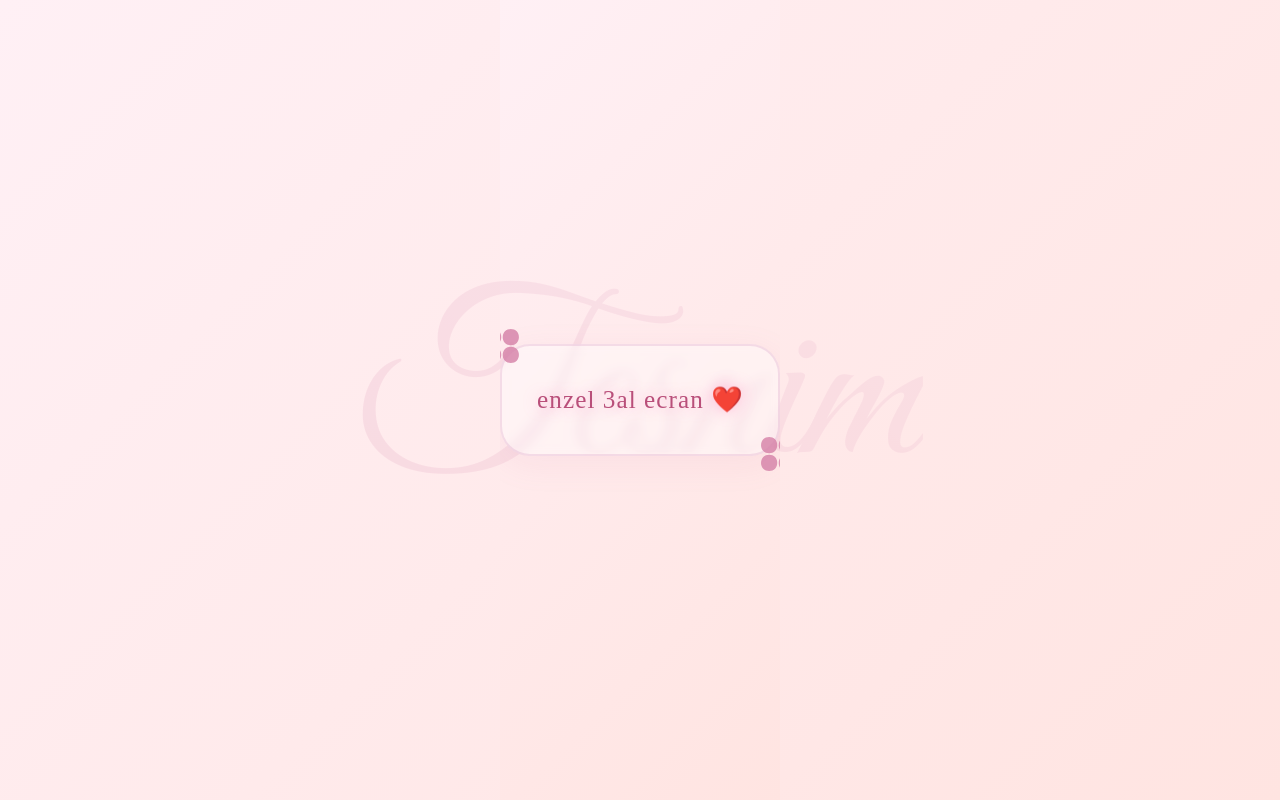
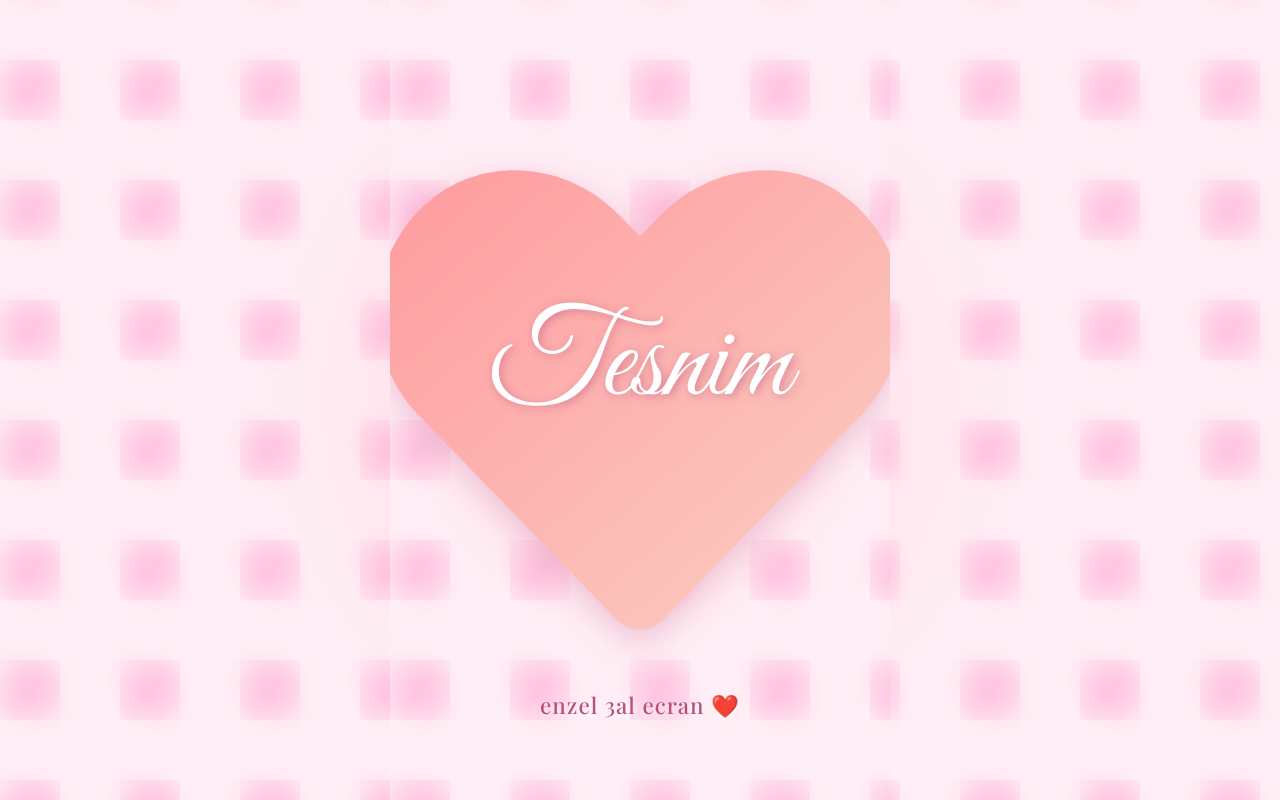
Before and after one commit to youssefkazdar/tes, a plain HTML site: page index.html in a window 1280 px wide. Drawn offline with nearby package versions, Linux system fonts and the light colour scheme; a web font is replaced by a local one.

Commit message:
Enhance index.html with new styles and animations
Updated styles and structure for improved aesthetics and functionality, including background hearts and heart animation.

```diff
--- a/index.html
+++ b/index.html
@@ -4,100 +4,96 @@
 <meta charset="UTF-8">
 <meta name="viewport" content="width=device-width, initial-scale=1.0, user-scalable=no">
 <title>For Tesnim</title>
-<link href="https://fonts.googleapis.com/css2?family=Great+Vibes&family=Playfair+Display:ital,wght@1,500&display=swap" rel="stylesheet">
+<link href="https://fonts.googleapis.com/css2?family=Great+Vibes&family=Playfair+Display:wght@500&display=swap" rel="stylesheet">
 <style>
-  /* --- 1. CORE SETUP --- */
+  /* --- 1. CORE SETUP & BACKGROUND HEARTS --- */
   html, body {
     height: 100%;
     margin: 0;
     overflow: hidden;
-    background: linear-gradient(135deg, #fff0f5 0%, #ffe4e1 100%);
+    font-family: 'Playfair Display', serif;
+    user-select: none;
+    -webkit-tap-highlight-color: transparent;
+    /* Base soft pink color */
+    background-color: #ffeef5;
+    /* CSS Trick to create a repeating heart pattern background */
+    background-image:  radial-gradient(circle at center, rgba(255,182,193, 0.4) 0%, rgba(255,255,255,0) 50%),
+                      radial-gradient(circle at 20% 80%, rgba(255,105,180, 0.2) 0px, transparent 50px),
+                      radial-gradient(circle at 80% 20%, rgba(255,105,180, 0.2) 0px, transparent 50px);
+    background-size: 100% 100%, 120px 120px, 120px 120px;
+    background-position: center, 0 0, 60px 60px;
     display: flex;
+    justify-content: center;
     align-items: center;
-    justify-content: center;
-    font-family: 'Playfair Display', serif;
-    user-select: none; /* Prevents highlighting text when tapping fast */
-    -webkit-tap-highlight-color: transparent;
   }
 
-  /* --- 2. BACKGROUND NAME (Tesnim) --- */
-  .name-bg {
-    position: absolute;
-    top: 50%;
-    left: 50%;
-    transform: translate(-50%, -50%);
-    font-family: 'Great Vibes', cursive;
-    font-size: 18vw; /* Responsive size */
-    background: linear-gradient(45deg, #d47fa6, #e6aac9);
-    -webkit-background-clip: text;
-    -webkit-text-fill-color: transparent;
-    opacity: 0.15;
-    z-index: 0;
-    white-space: nowrap;
-    pointer-events: none;
+  /* --- 2. CENTRAL HEART WITH NAME (Tesnim) --- */
+  .center-heart-container {
+    position: relative;
+    width: 80vw;
+    max-width: 500px;
+    aspect-ratio: 1 / 1; /* Keep it square-ish for the heart */
+    display: flex;
+    justify-content: center;
+    align-items: center;
+    z-index: 10;
+    animation: heartbeat 2s infinite ease-in-out;
   }
 
-  /* --- 3. FLORAL FRAME & CONTAINER --- */
-  .container {
-    position: relative;
-    z-index: 10;
-    text-align: center;
-    padding: 40px;
-    border: 2px solid rgba(219, 164, 198, 0.3);
-    border-radius: 30px;
-    background: rgba(255, 255, 255, 0.4);
-    backdrop-filter: blur(5px);
-    box-shadow: 0 8px 32px rgba(212, 127, 166, 0.1);
-    width: 80%;
-    max-width: 400px;
+  .svg-heart {
+    width: 100%;
+    height: 100%;
+    filter: drop-shadow(0 10px 15px rgba(212, 127, 166, 0.4));
   }
 
-  /* SVG Flowers in corners */
-  .flower-icon {
-    position: absolute;
-    width: 50px;
-    height: 50px;
-    opacity: 0.8;
-    fill: #d47fa6;
+  .heart-shape {
+    fill: url(#heartGradient); /* Use gradient defined in HTML */
   }
-  .f-tl { top: -25px; left: -25px; transform: rotate(-45deg); }
-  .f-br { bottom: -25px; right: -25px; transform: rotate(135deg); }
 
-  /* --- 4. INSTRUCTION TEXT --- */
-  .msg {
+  .tesnim-text {
+    font-family: 'Great Vibes', cursive;
+    fill: white;
+    text-anchor: middle;
+    dominant-baseline: middle;
+    font-size: 120px; /* Adjust based on SVG viewBox */
+    text-shadow: 2px 2px 8px rgba(185, 79, 122, 0.5);
+  }
+
+  @keyframes heartbeat {
+    0%, 100% { transform: scale(1); }
+    50% { transform: scale(1.05); }
+  }
+
+  /* --- 3. BOTTOM INSTRUCTION TEXT --- */
+  .bottom-msg {
+    position: fixed;
+    bottom: 10vh; /* Positioned near the bottom */
+    left: 50%;
+    transform: translateX(-50%);
     color: #b94f7a;
-    font-size: 1.5rem;
+    font-size: 1.4rem;
     font-weight: 500;
     letter-spacing: 1px;
-    animation: pulse 2s infinite ease-in-out;
-    pointer-events: none; /* Let clicks pass through to body */
+    text-align: center;
+    z-index: 20;
+    pointer-events: none; /* Clicks pass through to body */
+    text-shadow: 0 2px 5px rgba(255,255,255,0.8);
   }
 
-  @keyframes pulse {
-    0%, 100% { transform: scale(1); opacity: 0.8; }
-    50% { transform: scale(1.05); opacity: 1; text-shadow: 0 0 15px rgba(255,105,180,0.4); }
-  }
 
-  /* --- 5. HEART ANIMATION STYLES --- */
+  /* --- 4. CLICKING HEART ANIMATION STYLES (Unchanged) --- */
   .heart {
     position: fixed;
     top: -10vh;
     width: 30px;
     height: 30px;
-    background: radial-gradient(circle at 30% 30%, #fff6, #ff9a9e 20%, #ff69b4 60%);
     transform: rotate(-45deg);
     pointer-events: none;
     z-index: 100;
     box-shadow: 0 0 10px rgba(255, 105, 180, 0.5);
   }
-
   .heart:before, .heart:after {
-    content: "";
-    position: absolute;
-    width: 100%;
-    height: 100%;
-    border-radius: 50%;
-    background: inherit;
+    content: ""; position: absolute; width: 100%; height: 100%; border-radius: 50%; background: inherit;
   }
   .heart:before { top: -50%; left: 0; }
   .heart:after { left: 50%; top: 0; }
@@ -106,95 +102,62 @@
 </head>
 <body>
 
-  <div class="name-bg">Tesnim</div>
-
-  <div class="container">
-    <svg class="flower-icon f-tl" viewBox="0 0 24 24"><path d="M12,2C10,2 8,4 8,6C8,8 10,10 12,10C14,10 16,8 16,6C16,4 14,2 12,2M12,22C14,22 16,20 16,18C16,16 14,14 12,14C10,14 8,16 8,18C8,20 10,22 12,22M2,12C2,14 4,16 6,16C8,16 10,14 10,12C10,10 8,8 6,8C4,8 2,10 2,12M22,12C22,10 20,8 18,8C16,8 14,10 14,12C14,14 16,16 18,16C20,16 22,14 22,12Z" /></svg>
-    <svg class="flower-icon f-br" viewBox="0 0 24 24"><path d="M12,2C10,2 8,4 8,6C8,8 10,10 12,10C14,10 16,8 16,6C16,4 14,2 12,2M12,22C14,22 16,20 16,18C16,16 14,14 12,14C10,14 8,16 8,18C8,20 10,22 12,22M2,12C2,14 4,16 6,16C8,16 10,14 10,12C10,10 8,8 6,8C4,8 2,10 2,12M22,12C22,10 20,8 18,8C16,8 14,10 14,12C14,14 16,16 18,16C20,16 22,14 22,12Z" /></svg>
-
-    <div class="msg">enzel 3al ecran ❤️</div>
+  <div class="center-heart-container">
+    <svg class="svg-heart" viewBox="0 0 512 512" xmlns="http://www.w3.org/2000/svg">
+        <defs>
+            <linearGradient id="heartGradient" x1="0%" y1="0%" x2="100%" y2="100%">
+                <stop offset="0%" style="stop-color:#ff9a9e;stop-opacity:1" />
+                <stop offset="100%" style="stop-color:#fad0c4;stop-opacity:1" />
+            </linearGradient>
+        </defs>
+        <path class="heart-shape" d="M462.3 62.6C407.5 15.9 326 24.3 275.7 76.2L256 96.5l-19.7-20.3C186.1 24.3 104.5 15.9 49.7 62.6c-62.8 53.6-66.1 149.8-9.9 207.9l193.5 199.8c12.5 12.9 32.8 12.9 45.3 0l193.5-199.8c56.3-58.1 53-154.3-9.8-207.9z"/>
+        <text x="50%" y="45%" class="tesnim-text">Tesnim</text>
+    </svg>
   </div>
 
+  <div class="bottom-msg">enzel 3al ecran ❤️</div>
+
+
 <script>
-  // Colors for the hearts
+  /* --- JAVASCRIPT FOR HEART EXPLOSIONS (Unchanged) --- */
   const colors = ['#ff69b4', '#ff1493', '#ffb6c1', '#ffc0cb', '#da70d6'];
 
   function spawnHeart(x, y) {
     const heart = document.createElement('div');
     heart.className = 'heart';
-
-    // Randomize look
-    const size = Math.random() * 20 + 20; // Size between 20px and 40px
+    const size = Math.random() * 20 + 20;
     const color = colors[Math.floor(Math.random() * colors.length)];
-
     heart.style.width = `${size}px`;
     heart.style.height = `${size}px`;
     heart.style.background = `radial-gradient(circle at 30% 30%, #fff6, ${color} 60%)`;
-
-    // Set start position
     heart.style.left = `${x}px`;
     heart.style.top = `${y}px`;
-
     document.body.appendChild(heart);
 
-    // Physics variables
-    let velocityY = -5 - Math.random() * 5; // Move UP initially
-    let velocityX = (Math.random() - 0.5) * 6; // Spread left/right
+    let velocityY = -5 - Math.random() * 5;
+    let velocityX = (Math.random() - 0.5) * 6;
     let rotation = Math.random() * 360;
     let opacity = 1;
 
-    // Animation Loop for smoother physics
     const anim = setInterval(() => {
-      velocityY += 0.2; // Gravity
-      velocityX *= 0.98; // Air resistance
-
-      const currentTop = parseFloat(heart.style.top);
-      const currentLeft = parseFloat(heart.style.left);
-
-      heart.style.top = `${currentTop + velocityY}px`;
-      heart.style.left = `${currentLeft + velocityX}px`;
+      velocityY += 0.2; velocityX *= 0.98;
+      heart.style.top = `${parseFloat(heart.style.top) + velocityY}px`;
+      heart.style.left = `${parseFloat(heart.style.left) + velocityX}px`;
       heart.style.transform = `rotate(${rotation}deg)`;
       heart.style.opacity = opacity;
-
-      rotation += 2;
-      opacity -= 0.015; // Fade out
-
-      if (opacity <= 0) {
-        clearInterval(anim);
-        heart.remove();
-      }
+      rotation += 2; opacity -= 0.015;
+      if (opacity <= 0) { clearInterval(anim); heart.remove(); }
     }, 16);
   }
 
-  // Handle Burst of hearts
   function burst(x, y) {
-    // Play a silent audio context if needed to unlock audio,
-    // but keeping it simple for now to avoid permission errors.
-    for (let i = 0; i < 15; i++) {
-      setTimeout(() => spawnHeart(x, y), i * 30);
-    }
+    for (let i = 0; i < 15; i++) { setTimeout(() => spawnHeart(x, y), i * 30); }
   }
 
-  // Event Listeners for Touch and Mouse
-  document.addEventListener('click', (e) => {
-    burst(e.clientX, e.clientY);
-  });
-
+  document.addEventListener('click', (e) => burst(e.clientX, e.clientY));
   document.addEventListener('touchstart', (e) => {
-    // Prevent default zoom/scroll only if needed, but here we want to allow it mostly.
-    // e.preventDefault();
-    for (let i = 0; i < e.touches.length; i++) {
-      burst(e.touches[i].clientX, e.touches[i].clientY);
-    }
+    for (let i = 0; i < e.touches.length; i++) { burst(e.touches[i].clientX, e.touches[i].clientY); }
   }, {passive: false});
-
-  // Auto-burst on load for effect
-  setTimeout(() => {
-    const w = window.innerWidth;
-    const h = window.innerHeight;
-    burst(w/2, h/2);
-  }, 500);
-
 </script>
 </body>
 </html>
```
